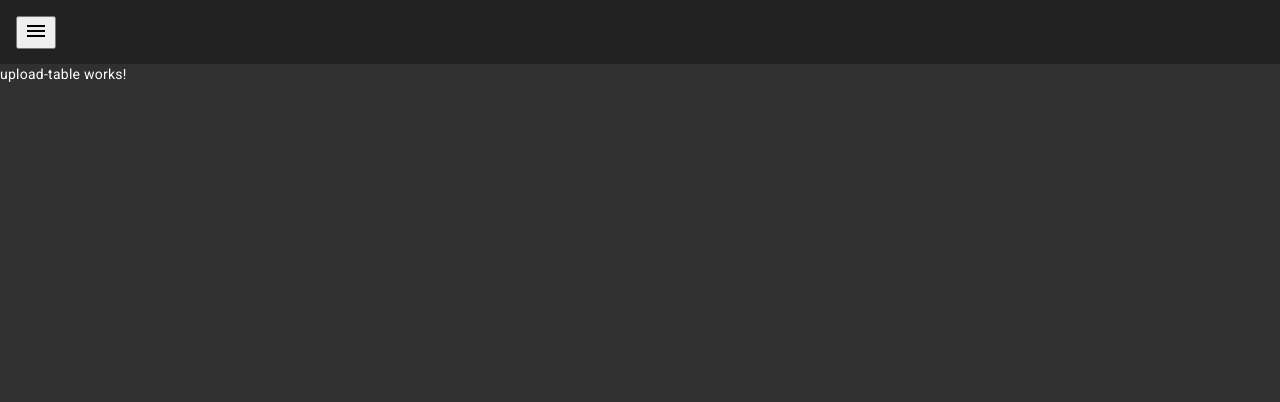
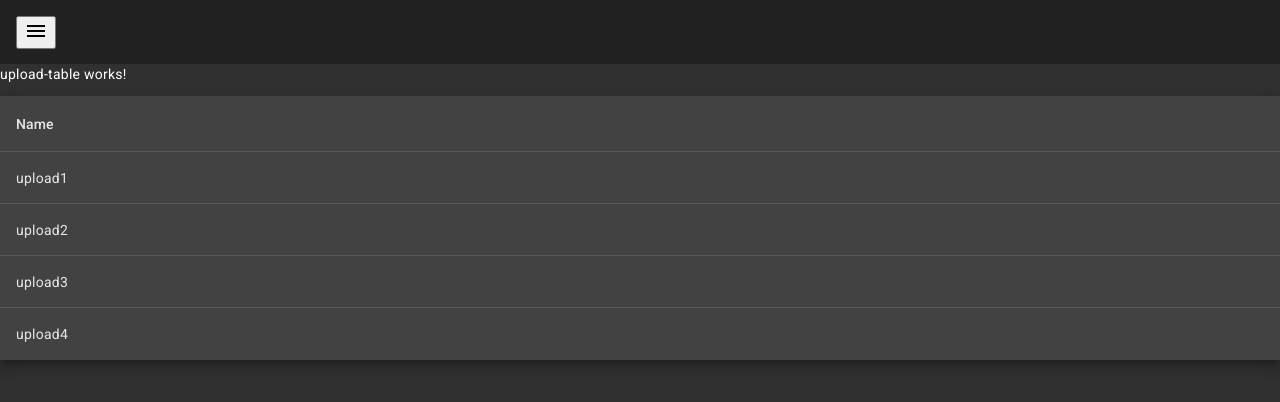
Before and after one commit to payne/upload2, an Angular app: page /upload-table in a window 1280 px wide. Shown: the top 402 px of the page. Built offline with nearby package versions, Linux system fonts and the light colour scheme.

Commit message:
First column is displaying -- yay!

```diff
--- a/src/app/app.module.ts
+++ b/src/app/app.module.ts
@@ -9,6 +9,7 @@ import {MatToolbarModule} from "@angular/material/toolbar";
 import {MatIconModule} from "@angular/material/icon";
 import {MatListModule} from "@angular/material/list";
 import { UploadTableComponent } from './upload-table/upload-table.component';
+import {MatTableModule} from "@angular/material/table";
 
 @NgModule({
   declarations: [
@@ -21,6 +22,7 @@ import { UploadTableComponent } from './upload-table/upload-table.component';
     MatSidenavModule,
     MatToolbarModule,
     MatListModule,
+    MatTableModule,
     MatIconModule,
     BrowserAnimationsModule
   ],
--- a/src/app/upload-table/upload-table.component.html
+++ b/src/app/upload-table/upload-table.component.html
@@ -1 +1,14 @@
 <p>upload-table works!</p>
+
+<table mat-table [dataSource]="uploads"  class="uploads-table mat-elevation-z8"   matSort>
+
+  <ng-container matColumnDef="name">
+    <th mat-header-cell *matHeaderCellDef mat-sort-header> Name </th>
+    <td mat-cell *matCellDef="let upload"> {{upload.name}} </td>
+  </ng-container>
+
+  <tr mat-header-row *matHeaderRowDef="displayedColumns"></tr>
+
+  <tr mat-row *matRowDef="let row; columns: displayedColumns;"></tr>
+
+</table>
--- a/src/app/upload-table/upload-table.component.ts
+++ b/src/app/upload-table/upload-table.component.ts
@@ -1,4 +1,5 @@
 import { Component } from '@angular/core';
+import { MatSort } from "@angular/material/sort";
 
 @Component({
   selector: 'app-upload-table',
@@ -14,6 +15,7 @@ export class UploadTableComponent {
     {id: 4, name: 'upload4', type: 'Yahtzee', date: '2020-01-04', status: 'published'},
     ];
 
-
+  displayedColumns: string[] = ['name'];
+  alldisplayedColumns: string[] = ['id', 'name', 'type', 'date', 'status'];
 
 }
```
